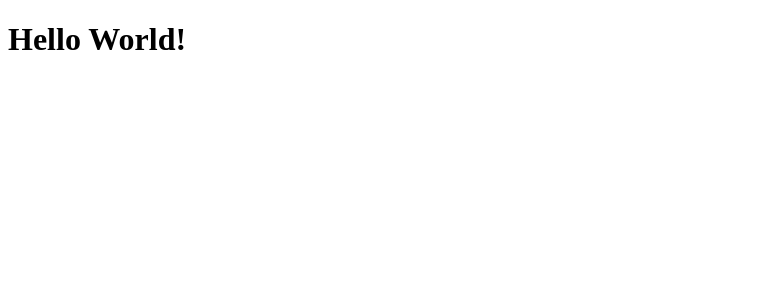
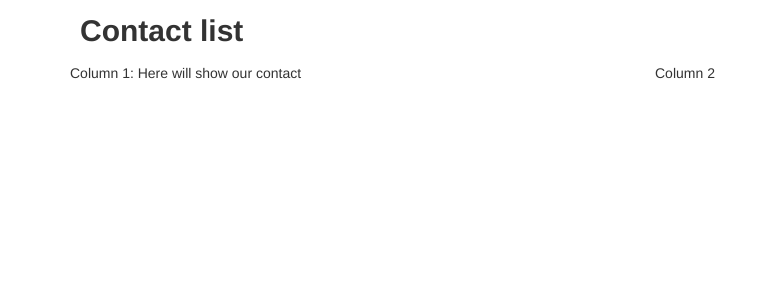
Before and after one commit to xpla-bot/contacts-app, an Angular app: page / in a window 1280 px wide. Shown: the top 300 px of the page, without its empty margins (0-769 px from the left). Built offline with nearby package versions, Linux system fonts and the light colour scheme.

Commit message:
Add bootstrap CSS and build a basic structure with a title and two columns

```diff
--- a/src/app/app.component.html
+++ b/src/app/app.component.html
@@ -1,3 +1,9 @@
-<h1>
-  {{title}}
-</h1>
+<div class="container contacts-container">
+    <div class="app-title">Contact list</div>
+    <div class="row">
+        <div class="col-md-6 col-sm-6">
+            Column 1: Here will show our contact
+        </div>
+        <div class="col-md-6 col-sm-6">Column 2</div>
+    </div>
+</div>
--- a/src/app/app.component.scss
+++ b/src/app/app.component.scss
@@ -0,0 +1,7 @@
+.contacts-container {
+    .app-title {
+        font-size: 30px;
+        font-weight: bold;
+        padding: 10px;
+    }
+}
--- a/src/index.html
+++ b/src/index.html
@@ -7,6 +7,9 @@
 
   <meta name="viewport" content="width=device-width, initial-scale=1">
   <link rel="icon" type="image/x-icon" href="favicon.ico">
+
+  <!-- Add Bootstrap CSS -->
+  <link href="https://maxcdn.bootstrapcdn.com/bootstrap/3.3.6/css/bootstrap.min.css" rel="stylesheet" integrity="sha384-1q8mTJOASx8j1Au+a5WDVnPi2lkFfwwEAa8hDDdjZlpLegxhjVME1fgjWPGmkzs7" crossorigin="anonymous">
 </head>
 <body>
   <app-root>Loading...</app-root>
```
